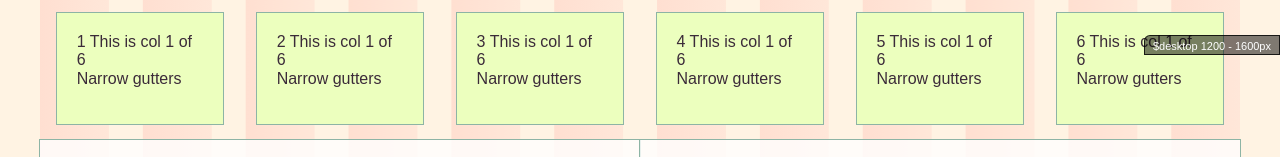
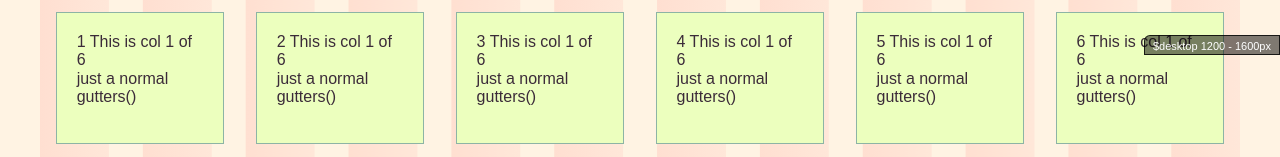
Before and after one commit to Shwartz/webjinx, a website: page dev/index.html in a window 1280 px wide. Shown: the part 745-902 px from the top of the page. Drawn offline with Linux system fonts and the light colour scheme; files whose address does not match are found by name.

Commit message:
update for copy

```diff
--- a/dev/index.html
+++ b/dev/index.html
@@ -50,22 +50,22 @@
 		</section>
 		<section class="six-col">
 			<div>
-				<p>1 This is col 1 of 6 <br>Narrow gutters</p>
+				<p>1 This is col 1 of 6 <br>just a normal gutters()</p>
 			</div>
 			<div>
-				<p>2 This is col 1 of 6 <br>Narrow gutters</p>
+				<p>2 This is col 1 of 6 <br>just a normal gutters()</p>
 			</div>
 			<div>
-				<p>3 This is col 1 of 6 <br>Narrow gutters</p>
+				<p>3 This is col 1 of 6 <br>just a normal gutters()</p>
 			</div>
 			<div>
-				<p>4 This is col 1 of 6 <br>Narrow gutters</p>
+				<p>4 This is col 1 of 6 <br>just a normal gutters()</p>
 			</div>
 			<div>
-				<p>5 This is col 1 of 6 <br>Narrow gutters</p>
+				<p>5 This is col 1 of 6 <br>just a normal gutters()</p>
 			</div>
 			<div>
-				<p>6 This is col 1 of 6 <br>Narrow gutters</p>
+				<p>6 This is col 1 of 6 <br>just a normal gutters()</p>
 			</div>
 		</section>
 		<section class="two-col-no-gutter">
```
Also changed, not shown: src/html/index.html (+6 -6 lines).
